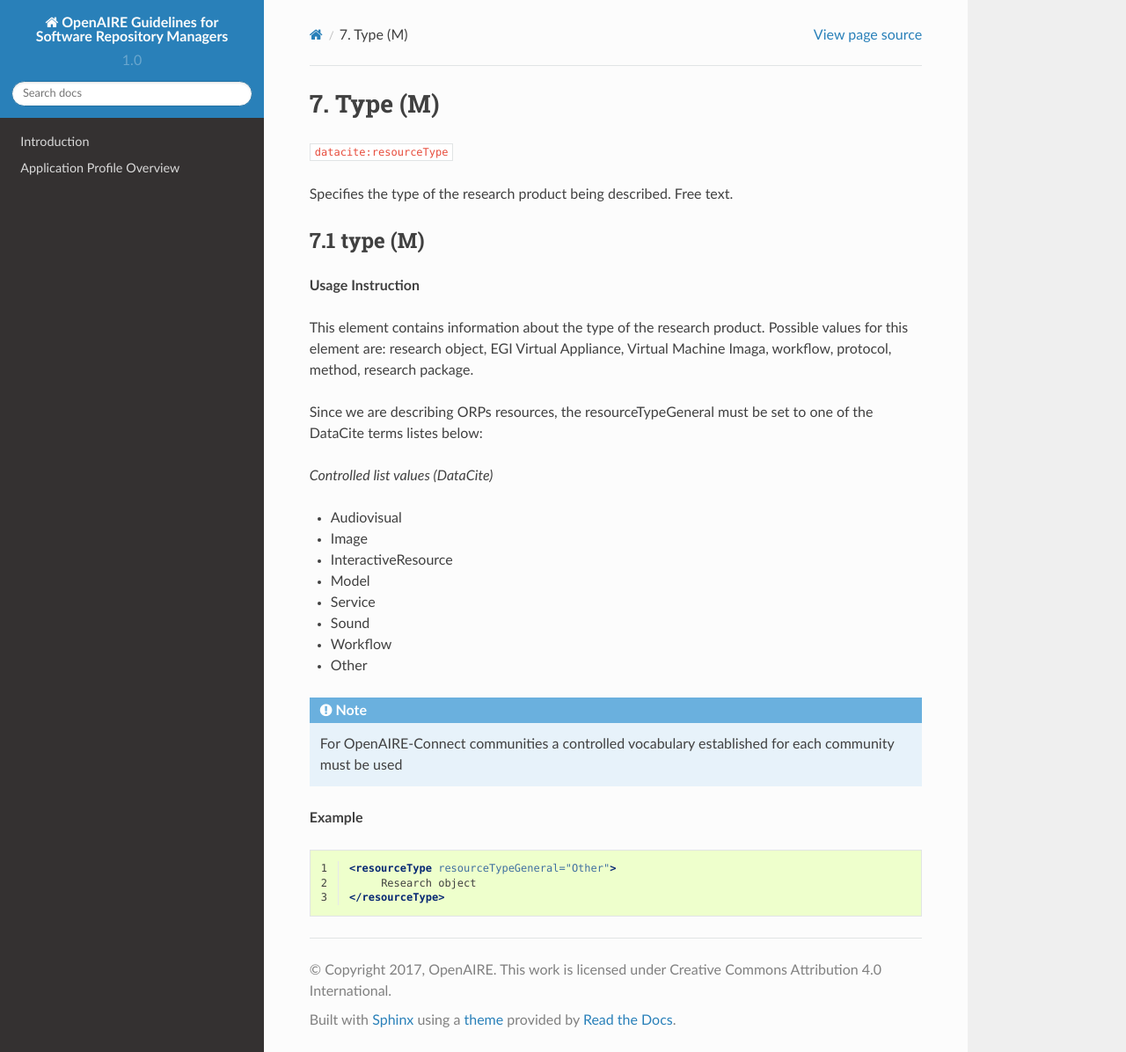
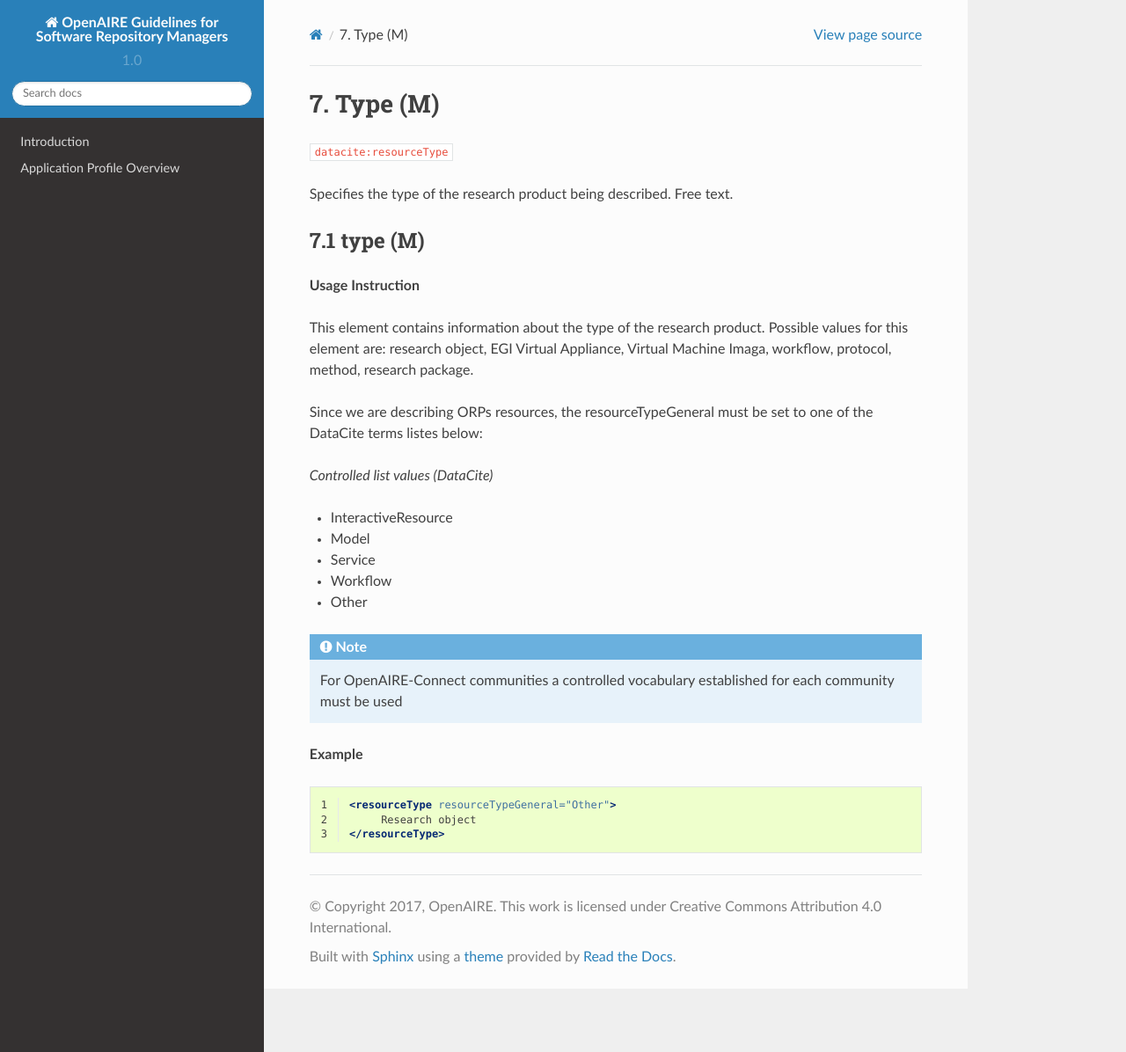
Before and after one commit to mirima2/other_products_guidelines, a Sphinx documentation site: the page built from docs/source/field_type.rst, in a window 1280 px wide and 1196 px high. Shown: the whole window at 88% size. Built offline with Sphinx 7.4.7 and the Read the Docs theme 2.0.0, drawn with Linux system fonts in a browser that asks for light colours.

Commit message:
removed some types to ORP type

```diff
--- a/docs/source/field_type.rst
+++ b/docs/source/field_type.rst
@@ -19,12 +19,9 @@ Since we are describing ORPs resources, the resourceTypeGeneral must be set to o
 
 *Controlled list values (DataCite)*
 
-* Audiovisual
-* Image
 * InteractiveResource
 * Model
 * Service
-* Sound
 * Workflow
 * Other
 
```
